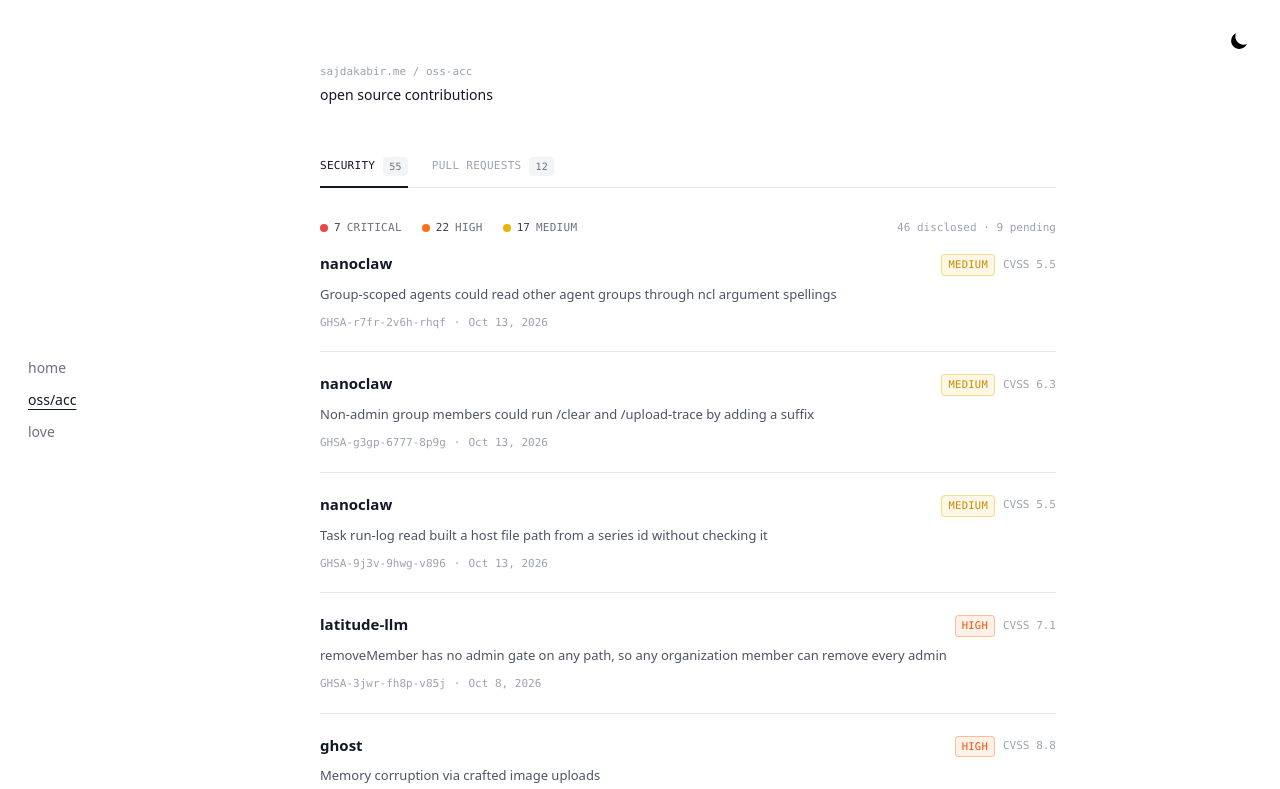
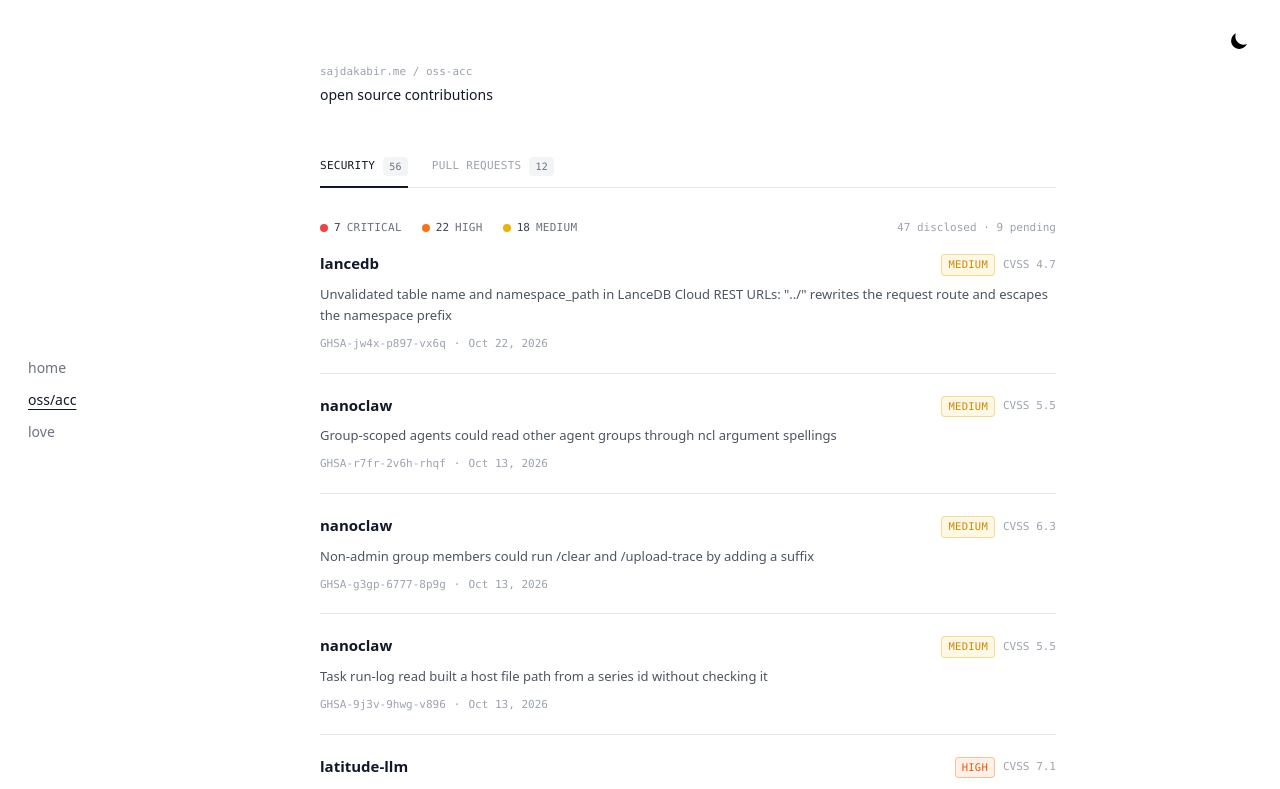
Before and after one commit to sajdakabir/saju, a Next.js app: page /oss-acc in a window 1280 px wide. Shown: the top 789 px of the page. Built offline with nearby package versions, Linux system fonts and the light colour scheme.

Commit message:
Add lancedb security advisory GHSA-jw4x-p897-vx6q

```diff
--- a/src/app/oss-acc/page.tsx
+++ b/src/app/oss-acc/page.tsx
@@ -124,6 +124,7 @@ type SecurityFinding = {
 
 // Coordinated disclosures reported via zerotrail — GitHub Security Advisories.
 const securityFindings: SecurityFinding[] = [
+  { id: 'GHSA-jw4x-p897-vx6q', date: 'Oct 22, 2026', project: 'lancedb', title: 'Unvalidated table name and namespace_path in LanceDB Cloud REST URLs: "../" rewrites the request route and escapes the namespace prefix', severity: 'Medium', cvss: '4.7', href: 'https://github.com/lancedb/lancedb/security/advisories/GHSA-jw4x-p897-vx6q', published: true },
   { id: 'GHSA-r7fr-2v6h-rhqf', date: 'Oct 13, 2026', project: 'nanoclaw', title: 'Group-scoped agents could read other agent groups through ncl argument spellings', severity: 'Medium', cvss: '5.5', href: 'https://github.com/nanocoai/nanoclaw/security/advisories/GHSA-r7fr-2v6h-rhqf', published: true },
   { id: 'GHSA-g3gp-6777-8p9g', date: 'Oct 13, 2026', project: 'nanoclaw', title: 'Non-admin group members could run /clear and /upload-trace by adding a suffix', severity: 'Medium', cvss: '6.3', href: 'https://github.com/nanocoai/nanoclaw/security/advisories/GHSA-g3gp-6777-8p9g', published: true },
   { id: 'GHSA-9j3v-9hwg-v896', date: 'Oct 13, 2026', project: 'nanoclaw', title: 'Task run-log read built a host file path from a series id without checking it', severity: 'Medium', cvss: '5.5', href: 'https://github.com/nanocoai/nanoclaw/security/advisories/GHSA-9j3v-9hwg-v896', published: true },
```
